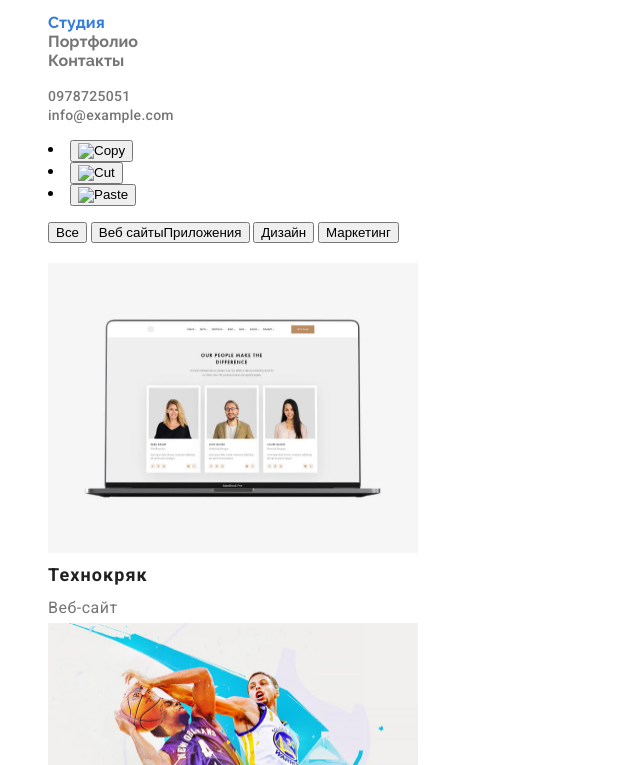
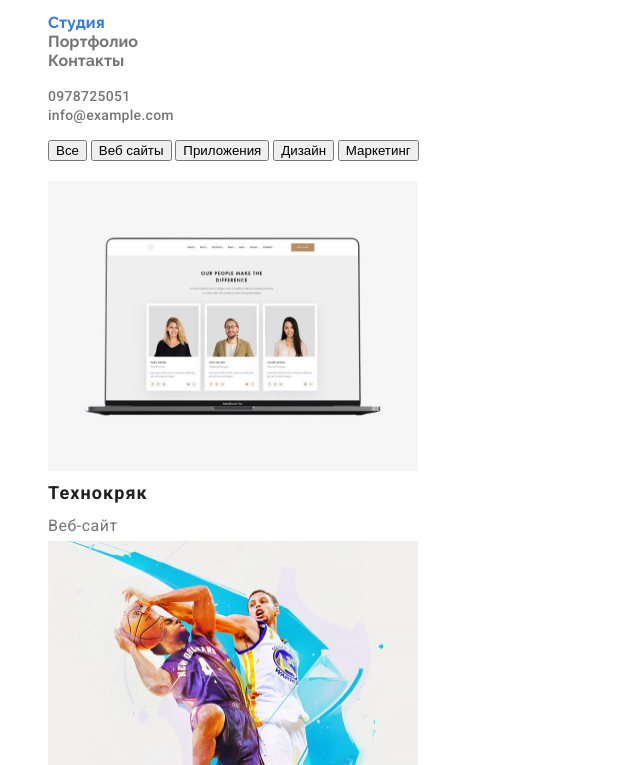
Before and after one commit to IgorMishchenko/-goit-markup-hw-02, a plain HTML site: page portfolio.html in a window 1280 px wide. Shown: the part 35-800 px from the top of the page, without its empty margins (0-640 px from the left). Drawn offline with Linux system fonts and the light colour scheme.

Commit message:
v001
v001

```diff
--- a/portfolio.html
+++ b/portfolio.html
@@ -29,17 +29,10 @@
 <main>
 
 
-    <menu>
-        <li><button onclick="copy()"><img src="copy.svg" alt="Copy"></button></li>
-        <li><button onclick="cut()"><img src="cut.svg" alt="Cut"></button></li>
-        <li><button onclick="paste()"><img src="paste.svg" alt="Paste"></button></li>
-       </menu>
-
-
-   <section>
+       <section>
         <ul>
             <button class="project-button active" onclick="filterSelection('all')">Все</button>
-            <button class="project-button" onclick="filterSelection('websites')">Веб сайты</but
+            <button class="project-button" onclick="filterSelection('websites')">Веб сайты</button>
             <button class="project-button" onclick="filterSelection('applications')">Приложения</button>
             <button class="project-button" onclick="filterSelection('design')">Дизайн</button>
             <button class="project-button" onclick="filterSelection('manegment')"> Маркетинг</button>
```
